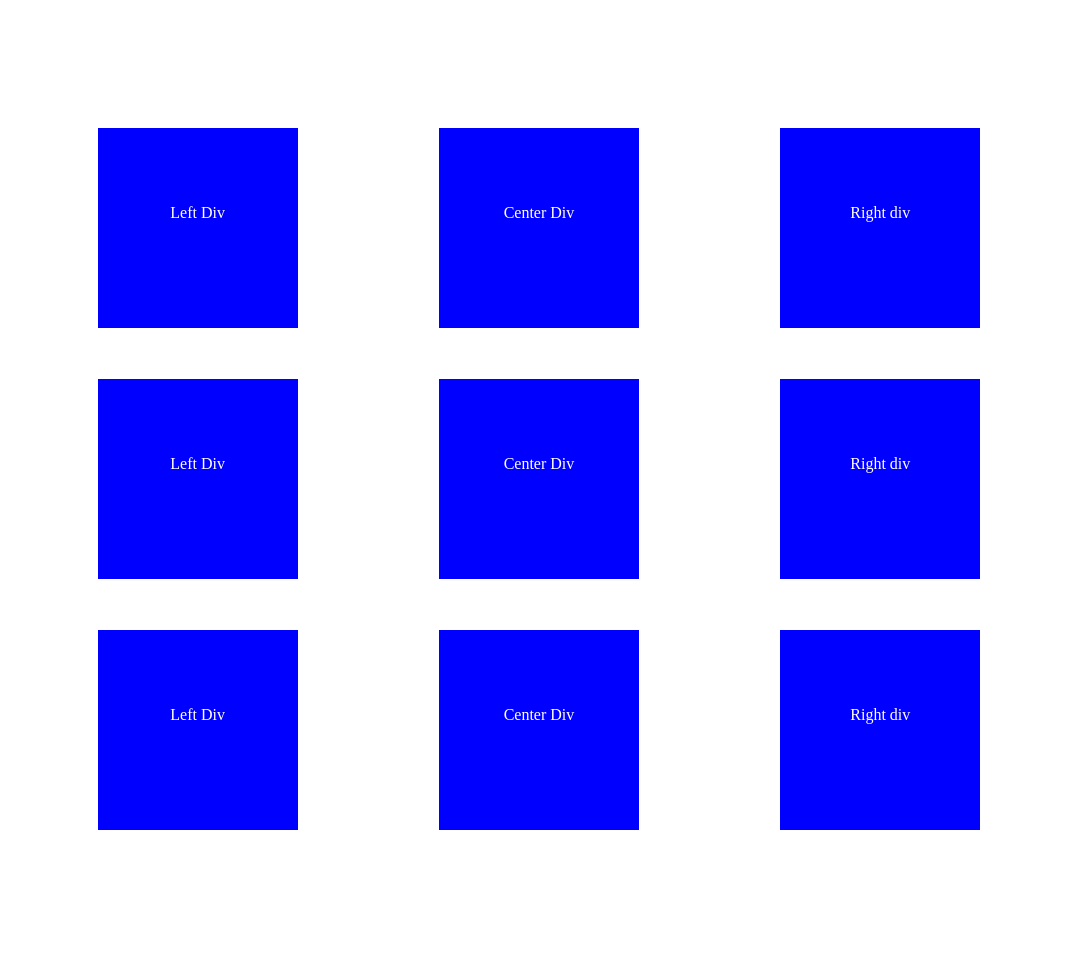
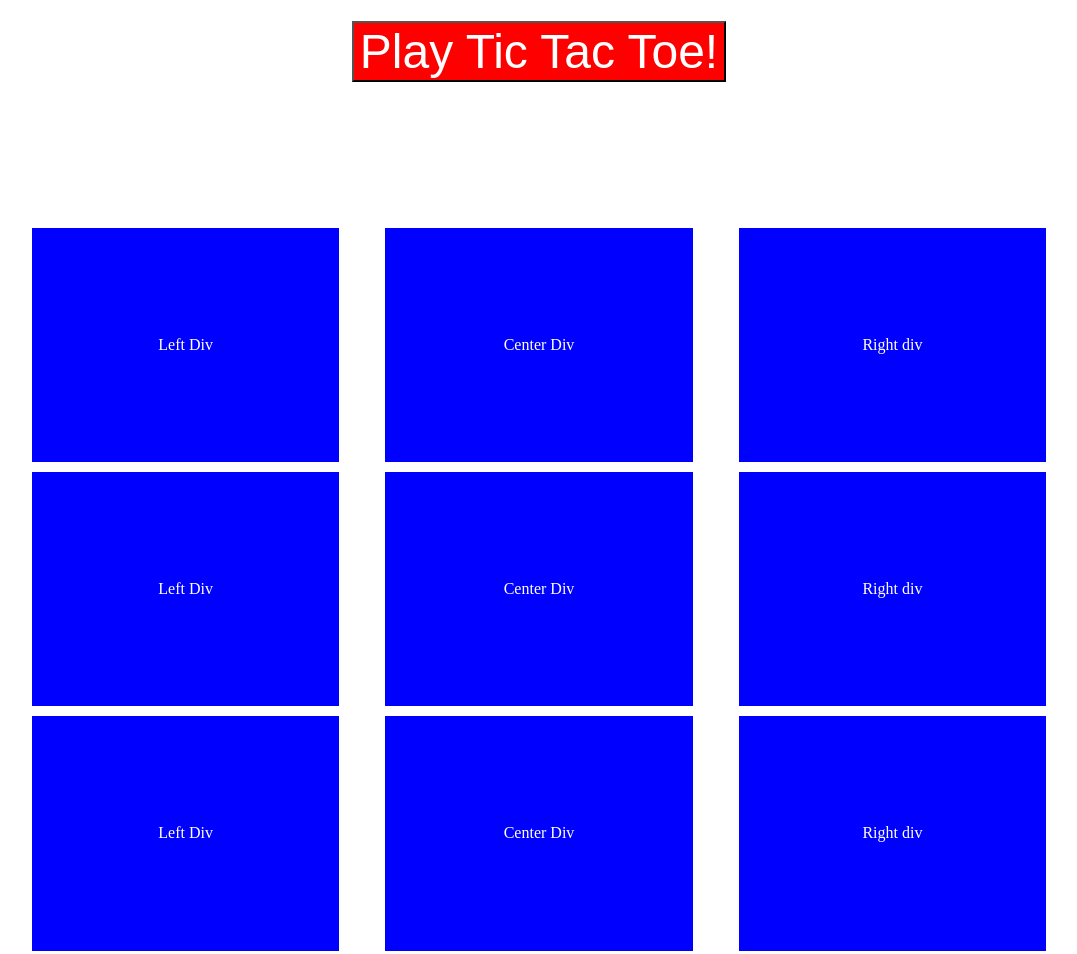
Before and after one commit to jhkirkley/tictactoe, a plain HTML site: page index.html in a window 1280 px wide. Shown: the whole page, without its empty margins (109-1186 px from the left). Drawn offline with nearby package versions, Linux system fonts and the light colour scheme.

Commit message:
single container

```diff
--- a/css/style.css
+++ b/css/style.css
@@ -1,5 +1,18 @@
 body {
   width: 100%;
+}
+
+header {
+
+  text-align: center;
+  padding-top: 1%;
+  padding-bottom: 1%;
+}
+
+#play {
+  background-color: red;
+  color: white;
+  font-size: 48px;
 }
 #game {
   width: 80%;
@@ -10,17 +23,19 @@ body {
 
 }
 
-#topcontainer {
+#acontainer {
   display: -webkit-flex;
   display: flex;
   -webkit-flex-direction: row;
   flex-direction: row;
   justify-content: space-between;
+  -webkit-flex-wrap: wrap;
+  flex-wrap: wrap;
   margin-bottom: 5%;
 
 }
 
-#midcontainer {
+#bcontainer {
   display: -webkit-flex;
   display: flex;
   -webkit-flex-direction: row;
@@ -31,22 +46,22 @@ body {
 
 }
 
-#botcontainer {
+#ccontainer {
   display: -webkit-flex;
   display: flex;
   -webkit-flex-direction: row;
   flex-direction: row;
-  justify-content: space-between;
+  justify-content: space-around;
   margin-top: 5%;
 
 }
 
 .space {
-  width: 200px;
-  height: 200px;
+  width: 30%;
+  height: 30%;
   background-color: blue;
   color: white;
-  margin: auto;
+  margin: 5px;
   text-align: center;
   vertical-align: center;
 
--- a/index.html
+++ b/index.html
@@ -1,29 +1,50 @@
 <!DOCTYPE html>
 <html lang="en">
+
 <head>
     <meta charset="UTF-8">
-  <title>Document</title>
+    <title>Tic Tac Toe</title>
     <link rel="stylesheet" type="text/css" href="css/style.css">
+    <script src="https://code.jquery.com/jquery-2.1.4.min.js"></script>
+    <script src="js/toe.js"></script>
 </head>
+
 <body>
+    <header>
+        <button type="button" id="play">Play Tic Tac Toe!</button>
+    </header>
     <div id="game">
-<div id="topcontainer">
-<div class="space left"><p>Left Div</p> </div>
-<div class="space center"><p>Center Div</p></div>
-<div class="space right"><p>Right div</p></div>
+        <aside id="show" width=200></aside>
+        <div id="acontainer">
+            <div class="space left">
+                <p>Left Div</p>
             </div>
+            <div class="space center">
+                <p>Center Div</p>
+            </div>
+            <div class="space right">
+                <p>Right div</p>
+            </div>
+            <div class="space left">
+                <p>Left Div</p>
+            </div>
+            <div class="space center">
+                <p>Center Div</p>
+            </div>
+            <div class="space right">
+                <p>Right div</p>
+            </div>
+            <div class="space left">
+                <p>Left Div</p>
+            </div>
+            <div class="space center">
+                <p>Center Div</p>
+            </div>
+            <div class="space right">
+                <p>Right div</p>
 
-<div id="midcontainer">
-<div class="space left"><p>Left Div</p> </div>
-<div class="space center"><p>Center Div</p></div>
-<div class="space right"><p>Right div</p></div>
-</div>
-<div id="botcontainer">
-<div class="space left"><p>Left Div</p> </div>
-<div class="space center"><p>Center Div</p></div>
-<div class="space right"><p>Right div</p></div>
         </div>
     </div>
+</body>
 
-</body>
 </html>
--- a/js/toe.js
+++ b/js/toe.js
@@ -0,0 +1,24 @@
+var space = [null, null, null, null, null, null, null, null, null];
+var player = "host";
+/*$(document).ready(function () {
+
+        $("#play").click(
+            function () {
+                AlertSave();
+            }
+        );
+    });
+
+function AlertSave() {
+   alert("Alert Message OnClick");
+}
+*/
+$(document).ready(function () {
+
+$("#play").click(function(){
+    alert("The paragraph was clicked.");
+});
+
+
+
+});
```
Also changed, not shown: reference/algorithm.txt (+24 -1 lines), 1 other file. Lines whose indentation alone changed are shown as unchanged.
